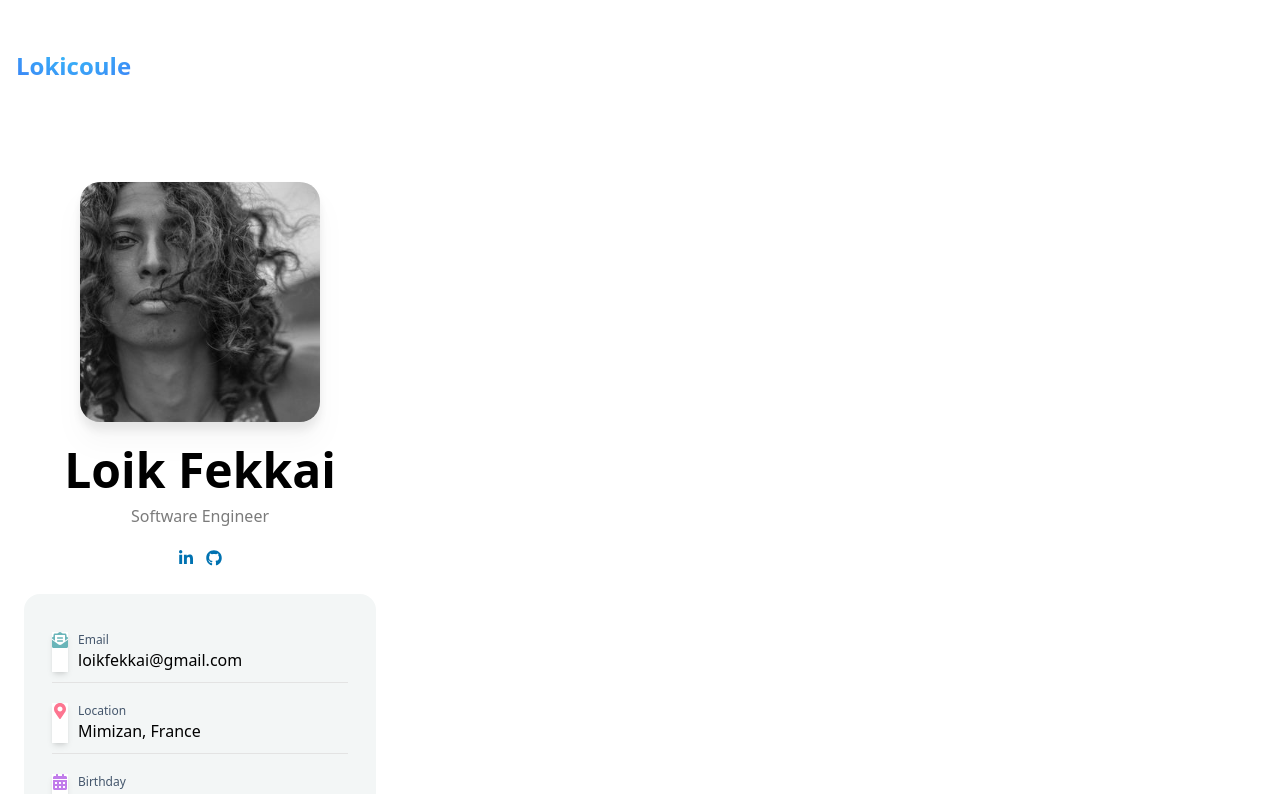
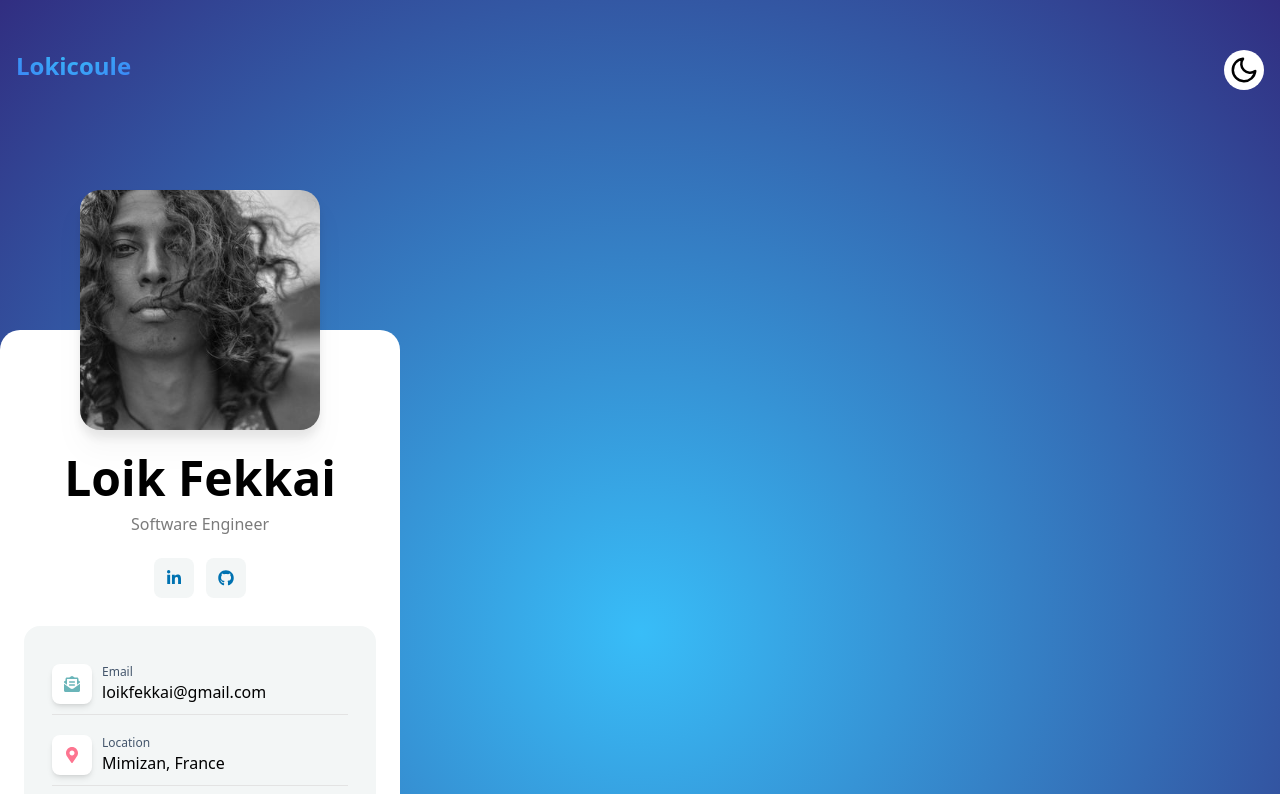
Before and after one commit to Lokicoule/portfolio, a React (Vite) app: page / in a window 1280 px wide. Shown: the top 794 px of the page. Built offline with nearby package versions, Linux system fonts and the light colour scheme.

Commit message:
feat: theme mode

```diff
--- a/src/shared/components/Hero/Hero.tsx
+++ b/src/shared/components/Hero/Hero.tsx
@@ -74,7 +74,7 @@ const Hero = () => {
         <a
           href={"#"}
           download
-          className="inline-flex items-center mx-auto sky-to-blue-bg duration-200 transition ease-linear px-8 py-3 text-lg text-white rounded-[35px] mt-6 hover:brightness-125"
+          className="inline-flex items-center mx-auto bg-sky-to-blue duration-200 transition ease-linear px-8 py-3 text-lg text-white rounded-[35px] mt-6 hover:brightness-125"
         >
           <FaDownload className="mr-2" />
           Download CV
--- a/src/shared/components/Layout/Layout.tsx
+++ b/src/shared/components/Layout/Layout.tsx
@@ -5,7 +5,7 @@ import Header from "../header/Header";
 
 const Layout: React.FC<PropsWithChildren> = ({ children }) => {
   return (
-    <main className="sky-to-indigo-bg md:pb-16 w-full min-h-screen">
+    <main className="bg-sky-to-indigo md:pb-16 w-full min-h-screen antialiased">
       <Header />
       <div className="container grid grid-cols-12 md:gap-10  justify-between lg:mt-[220px] ">
         <div className="col-span-12 lg:col-span-4 hidden lg:block h-screen sticky top-44">
--- a/src/shared/components/contact-info/ContactInfo.tsx
+++ b/src/shared/components/contact-info/ContactInfo.tsx
@@ -22,7 +22,7 @@ const ContactInfo: React.FC<Props> = ({ contactInfo }) => {
           }`}
         >
           <span
-            className={`flex-shrink-0 social-btn bg-white dark:bg-black ${info.iconClass} shadow-md`}
+            className={`flex-shrink-0 btn-social bg-white dark:bg-black ${info.iconClass} shadow-md`}
           >
             {info.icon}
           </span>
--- a/src/shared/components/header/Header.tsx
+++ b/src/shared/components/header/Header.tsx
@@ -1,3 +1,5 @@
+import ThemeMode from "../theme-mode/ThemeMode";
+
 const Header = () => {
   return (
     <div className="container w-full bg-[#F3F6F6] dark:bg-black lg:bg-transparent lg:dark:bg-transparent flex justify-between py-5  lg:px-0 lg:pt-[50px]">
@@ -7,6 +9,9 @@ const Header = () => {
             Lokicoule
           </h1>
         </a>
+        <div className="flex items-center">
+          <ThemeMode />
+        </div>
       </div>
     </div>
   );
--- a/src/shared/components/social-links/SocialLinks.tsx
+++ b/src/shared/components/social-links/SocialLinks.tsx
@@ -18,7 +18,7 @@ const SocialLinks: React.FC<Props> = ({ socialLinks }) => {
           target="_blank"
           rel="noopener noreferrer"
         >
-          <span className={`social-btn ${link.iconClass}`}>{link.icon}</span>
+          <span className={`btn-social ${link.iconClass}`}>{link.icon}</span>
         </a>
       ))}
     </>
--- /dev/null
+++ b/src/shared/components/theme-mode/ThemeMode.tsx
@@ -0,0 +1,24 @@
+import { FiSun, FiMoon } from "react-icons/fi";
+import { useTheme } from "../../persistence/theme";
+
+const ThemeMode = () => {
+  const { themeMode, setThemeMode } = useTheme();
+
+  const handleToggleTheme = () => {
+    const newMode = themeMode === "light" ? "dark" : "light";
+    console.log(newMode);
+    setThemeMode(newMode);
+  };
+
+  return (
+    <button
+      className="bg-white w-[40px] hover:text-white hidden  h-[40px] rounded-full lg:flex justify-center items-center text-black hover:bg-sky-to-blue transition-all duration-300 ease-in-out cursor-pointer ml-2 "
+      onClick={handleToggleTheme}
+    >
+      <FiMoon className="text-3xl dark-mode-light dark:hidden" />
+      <FiSun className="text-2xl dark-mode-dark hidden  fill-jacarta-700  group-hover:fill-white group-focus:fill-white dark:block dark:fill-white " />
+    </button>
+  );
+};
+
+export default ThemeMode;
--- /dev/null
+++ b/src/shared/persistence/theme.tsx
@@ -0,0 +1,30 @@
+import { createContext, useContext, useState } from "react";
+
+type ThemeMode = "light" | "dark";
+
+interface ThemeContextType {
+  themeMode: ThemeMode;
+  setThemeMode: (mode: ThemeMode) => void;
+}
+
+const ThemeContext = createContext<ThemeContextType>({
+  themeMode: "light",
+  setThemeMode: () => {},
+});
+
+export const useTheme = () => useContext(ThemeContext);
+
+export const ThemeProvider: React.FC<React.PropsWithChildren> = ({
+  children,
+}) => {
+  const [themeMode, setThemeMode] = useState<ThemeMode>("light");
+
+  const value: ThemeContextType = {
+    themeMode,
+    setThemeMode,
+  };
+
+  return (
+    <ThemeContext.Provider value={value}>{children}</ThemeContext.Provider>
+  );
+};
```
